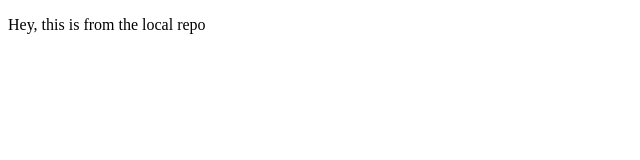
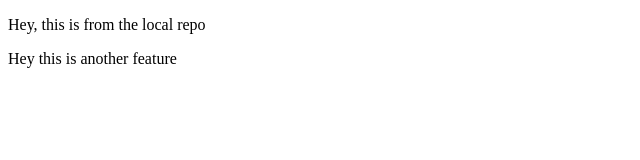
Before and after one commit to saiyedkounain/localrepo, a plain HTML site: page index.html in a window 1280 px wide. Shown: the whole page, without its empty margins (0-640 px from the left). Drawn offline with Linux system fonts and the light colour scheme.

Commit message:
Add new feature 2

```diff
--- a/index.html
+++ b/index.html
@@ -8,5 +8,6 @@
 </head>
 <body>
     <p>Hey, this is from the local repo</p>
+    <p>Hey this is another feature</p>
 </body>
 </html>
```
